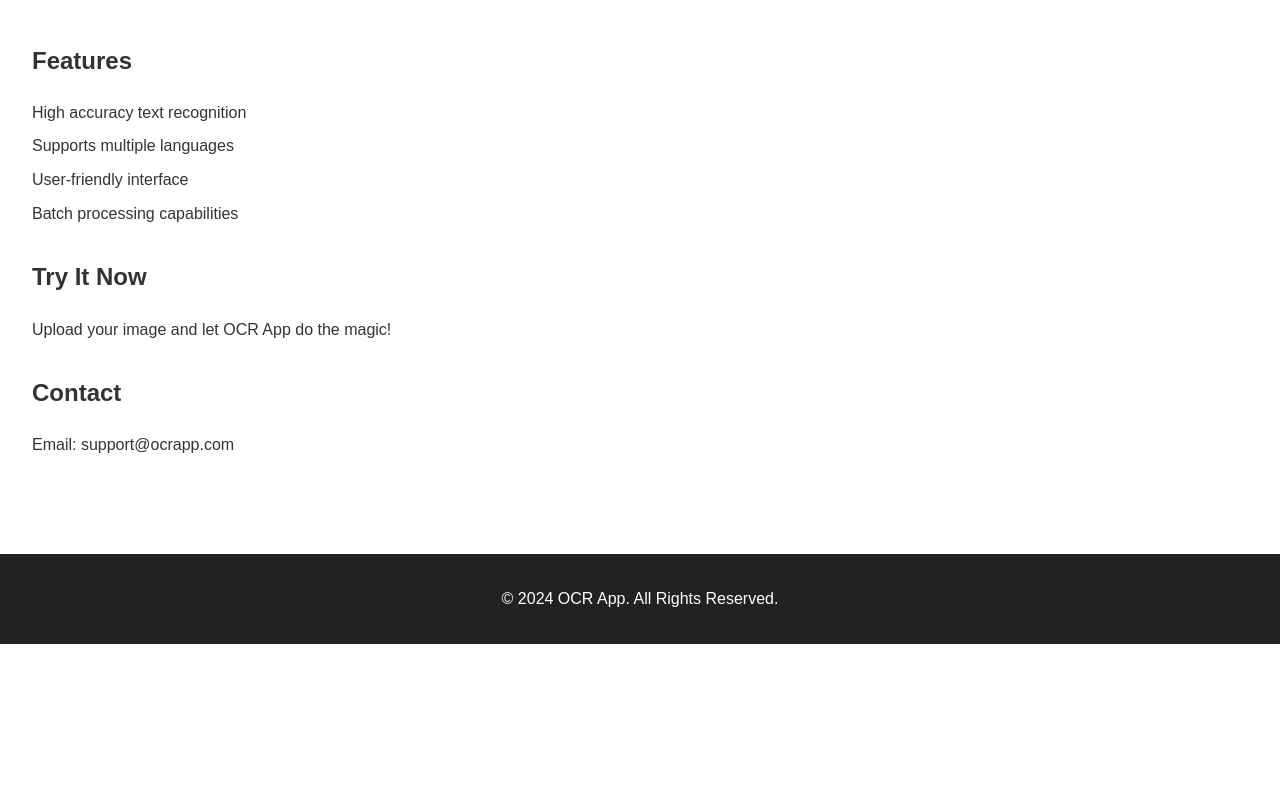
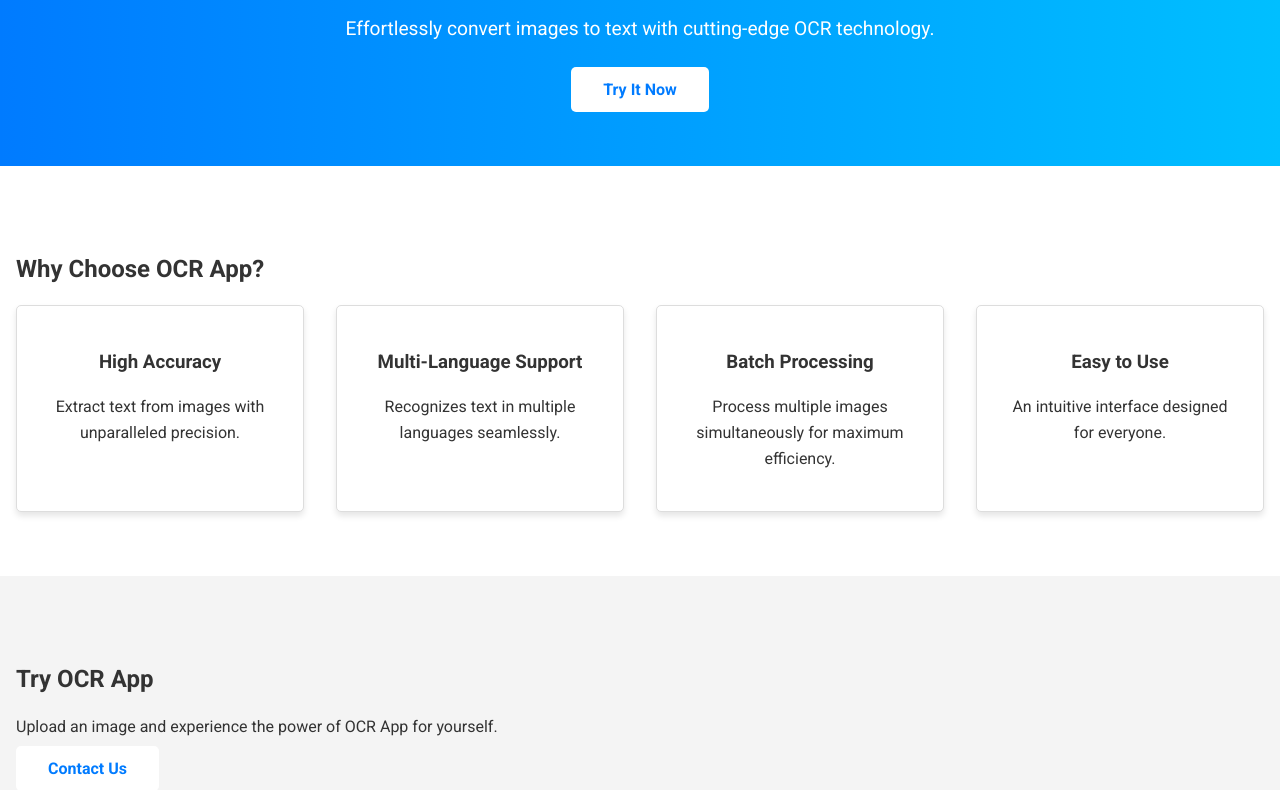
Before and after one commit to phwelo/scrocr, a plain HTML site: page docs/index.html in a window 1280 px wide. Shown: the part 178-968 px from the top of the page. Before the commit the page ends 822 px from the top, so only its background shows below. Drawn offline with Linux system fonts and the light colour scheme.

Commit message:
another gitlab pages update

```diff
--- a/docs/index.html
+++ b/docs/index.html
@@ -4,34 +4,60 @@
     <meta charset="UTF-8">
     <meta name="viewport" content="width=device-width, initial-scale=1.0">
     <title>OCR App - Seamless Text Recognition</title>
+    <link href="https://fonts.googleapis.com/css2?family=Roboto:wght@400;700&display=swap" rel="stylesheet">
     <link rel="stylesheet" href="style.css">
 </head>
 <body>
-    <header>
-        <h1>OCR App</h1>
-        <p>Turn images into text effortlessly with our cutting-edge OCR technology.</p>
+    <header class="hero">
+        <div class="container">
+            <h1>OCR App</h1>
+            <p>Effortlessly convert images to text with cutting-edge OCR technology.</p>
+            <a href="#demo" class="cta-button">Try It Now</a>
+        </div>
     </header>
     <main>
-        <section id="features">
-            <h2>Features</h2>
-            <ul>
-                <li>High accuracy text recognition</li>
-                <li>Supports multiple languages</li>
-                <li>User-friendly interface</li>
-                <li>Batch processing capabilities</li>
-            </ul>
+        <section id="features" class="section">
+            <div class="container">
+                <h2>Why Choose OCR App?</h2>
+                <div class="features-grid">
+                    <div class="feature-card">
+                        <h3>High Accuracy</h3>
+                        <p>Extract text from images with unparalleled precision.</p>
+                    </div>
+                    <div class="feature-card">
+                        <h3>Multi-Language Support</h3>
+                        <p>Recognizes text in multiple languages seamlessly.</p>
+                    </div>
+                    <div class="feature-card">
+                        <h3>Batch Processing</h3>
+                        <p>Process multiple images simultaneously for maximum efficiency.</p>
+                    </div>
+                    <div class="feature-card">
+                        <h3>Easy to Use</h3>
+                        <p>An intuitive interface designed for everyone.</p>
+                    </div>
+                </div>
+            </div>
         </section>
-        <section id="demo">
-            <h2>Try It Now</h2>
-            <p>Upload your image and let OCR App do the magic!</p>
+        <section id="demo" class="section dark-section">
+            <div class="container">
+                <h2>Try OCR App</h2>
+                <p>Upload an image and experience the power of OCR App for yourself.</p>
+                <a href="#contact" class="cta-button">Contact Us</a>
+            </div>
         </section>
-        <section id="contact">
-            <h2>Contact</h2>
-            <p>Email: support@ocrapp.com</p>
+        <section id="contact" class="section">
+            <div class="container">
+                <h2>Contact Us</h2>
+                <p>Have questions or feedback? We'd love to hear from you.</p>
+                <p>Email: <a href="mailto:phwelo@gmail.com">phwelo@gmail.com</a></p>
+            </div>
         </section>
     </main>
     <footer>
-        <p>&copy; 2024 OCR App. All Rights Reserved.</p>
+        <div class="container">
+            <p>&copy; 2024 OCR App. All Rights Reserved.</p>
+        </div>
     </footer>
 </body>
 </html>
--- a/docs/style.css
+++ b/docs/style.css
@@ -1,39 +1,86 @@
+/* Global Styles */
 body {
-    font-family: Arial, sans-serif;
     margin: 0;
-    padding: 0;
+    font-family: 'Roboto', sans-serif;
+    color: #333;
     line-height: 1.6;
-    color: #333;
 }
 
-header {
-    background-color: #007BFF;
+h1, h2, h3 {
+    margin-bottom: 1rem;
+}
+
+a {
+    text-decoration: none;
+    color: inherit;
+}
+
+/* Header (Hero Section) */
+.hero {
+    background: linear-gradient(to right, #007BFF, #00BFFF);
     color: white;
-    padding: 1rem;
+    padding: 4rem 0;
     text-align: center;
 }
 
-main {
-    padding: 2rem;
+.hero h1 {
+    font-size: 3rem;
+    margin-bottom: 1rem;
 }
 
-section {
+.hero p {
+    font-size: 1.2rem;
     margin-bottom: 2rem;
 }
 
-ul {
-    list-style: none;
-    padding: 0;
+.cta-button {
+    background: white;
+    color: #007BFF;
+    padding: 0.8rem 2rem;
+    border-radius: 5px;
+    font-weight: bold;
+    transition: all 0.3s ease;
 }
 
-ul li {
-    margin: 0.5rem 0;
+.cta-button:hover {
+    background: #00BFFF;
+    color: white;
 }
 
+/* Sections */
+.section {
+    padding: 4rem 1rem;
+}
+
+.dark-section {
+    background: #f4f4f4;
+}
+
+/* Features Grid */
+.features-grid {
+    display: grid;
+    grid-template-columns: repeat(auto-fit, minmax(200px, 1fr));
+    gap: 2rem;
+}
+
+.feature-card {
+    background: white;
+    border: 1px solid #ddd;
+    border-radius: 5px;
+    padding: 1.5rem;
+    text-align: center;
+    box-shadow: 0 4px 6px rgba(0, 0, 0, 0.1);
+    transition: transform 0.3s ease;
+}
+
+.feature-card:hover {
+    transform: translateY(-10px);
+}
+
+/* Footer */
 footer {
-    background-color: #222;
+    background: #222;
     color: white;
     text-align: center;
-    padding: 1rem;
-    margin-top: 2rem;
+    padding: 1rem 0;
 }
```
